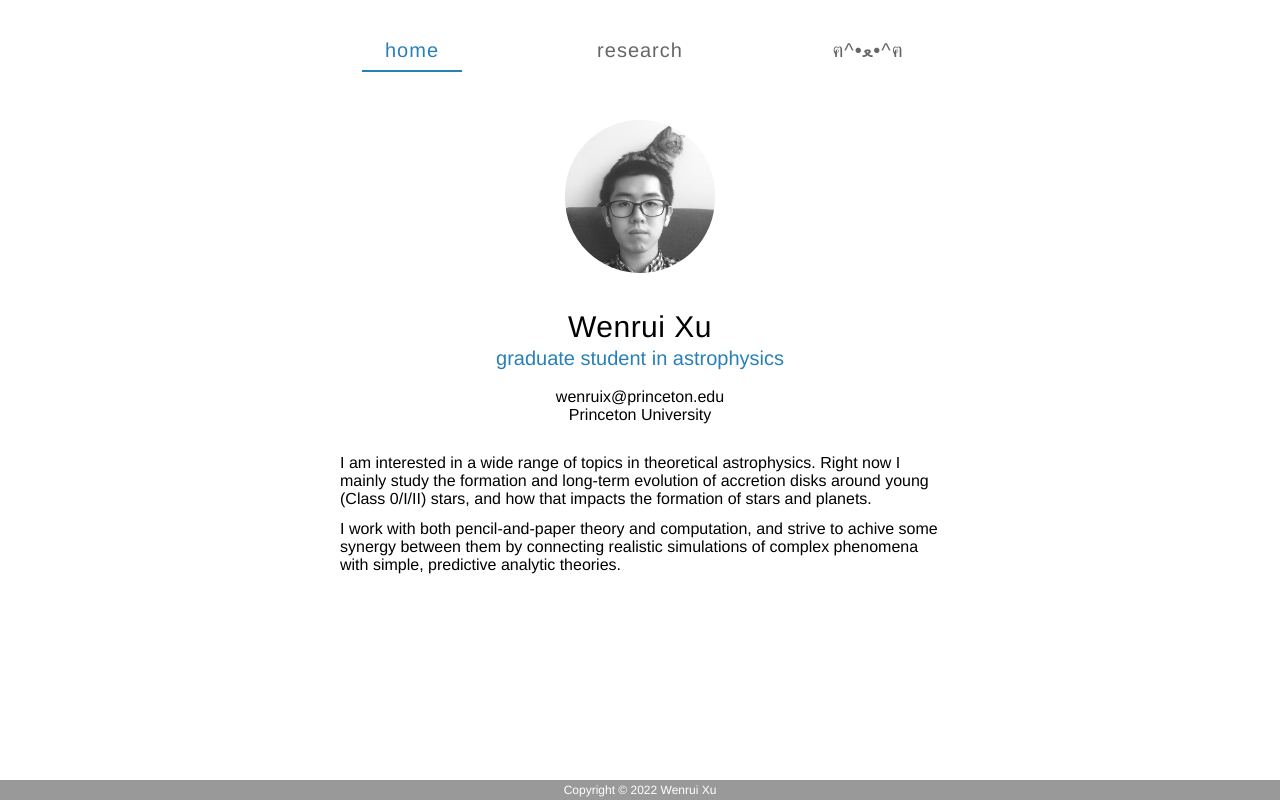
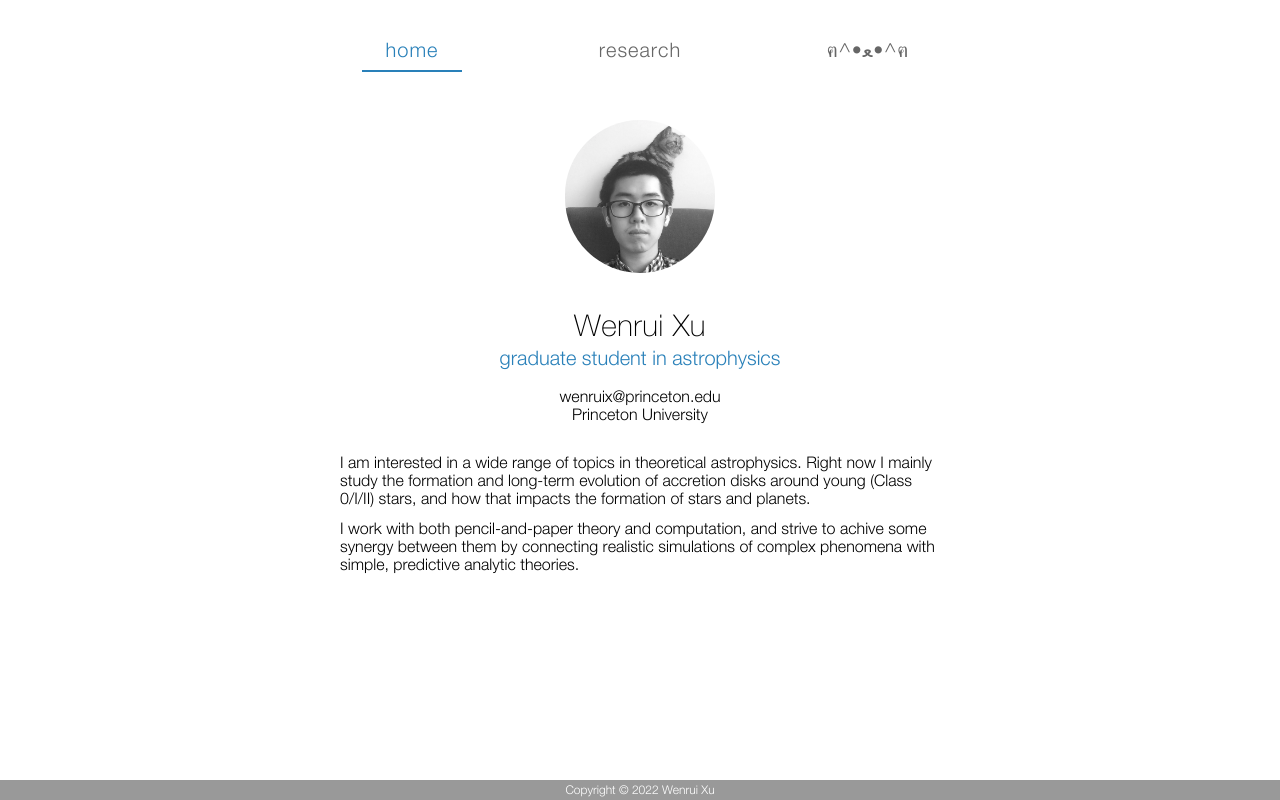
Before and after one commit to wxu26/wxu26.github.io, a plain HTML site: page index.html in a window 1280 px wide. Drawn offline with Linux system fonts and the light colour scheme.

Commit message:
update font

```diff
--- a/index.html
+++ b/index.html
@@ -16,7 +16,7 @@
 <img src='./misc/profile.png '>
 </div>
 <div style='text-align: center;'>
-<span style="font-size: 30px; line-height: 40px; font-weight: 200; letter-spacing: 0.5px;
+<span style="font-size: 30px; line-height: 40px; font-family: helvetica_neue_thin; letter-spacing: 0.5px;
 ">Wenrui Xu</span><br/>
 <span style="font-size: 20px; color: #2980b9;">graduate student in astrophysics</span><br/>
 <br/>
--- a/styles.css
+++ b/styles.css
@@ -1,28 +1,42 @@
 /* All */
 html {
 	position: relative;
+}
+@font-face {
+	font-family: helvetica_neue_light;
+	src: url(font/hn_light.ttf);
+}
+@font-face {
+	font-family: helvetica_neue_thin;
+	src: url(font/hn_thin.ttf);
 }
 body {
     background-color: #fff;
     margin: 0px;
     min-height: 100vh;
     min-width: 600px;
-    font-family: Helvetica Neue,Helvetica,Arial,sans-serif;
-    font-weight: 300;
+    /*font-family: Helvetica Neue,Helvetica,Arial,sans-serif;*/
+    font-family: helvetica_neue_light,Helvetica,Arial,sans-serif;
+    /*font-weight: 300;*/
     font-size: 16px;
     letter-spacing: 0px;
     position: relative;
 }
+html,body {
+	text-size-adjust: none;
+	-webkit-text-size-adjust: none;
+	-moz-text-size-adjust: none;
+	-ms-text-size-adjust: none;
+}
 h1{
 	color: #2980b9;
 	font-size: 20px;
-	font-weight: normal;
 	margin: 40px 0px 0px 0px;
 }
 h2{
 	color: #2980b9;
 	font-size: 16px;
-	font-weight: 300;
+	font-weight: normal;
 	margin: 16px 0px 0px 0px;
 }
 p{
@@ -65,7 +79,6 @@ nav a{
 	text-align: center;
 	/*border-right: solid 1px #ccc;*/
 	border-bottom: solid 2px #fff;
-	font-weight: normal;
 	position: relative;
 }
 nav a.current{
@@ -80,13 +93,13 @@ nav a:hover{
 	-o-transition: 1s; /* opera */
     transition: 1s;
 }
+/*
 #contact{
 	display: none;
 	background-color: #fff;
 	font-size: 16px;
 	line-height: 20px;
 	text-align: left;
-	font-weight: 300;
 	color: #000;
 	padding: 0px 16px 16px 16px;
 	border: solid 1px #ccc;
@@ -102,6 +115,7 @@ a:hover #contact{
 	top: 40px;
 	box-shadow: 0px 1px 3px #ccc;
 }
+*/
 
 /* footer */
 footer{
@@ -226,7 +240,6 @@ nav#single-photo a{
 	margin: 0px;
 	border: none;
 	color: #fff;
-	font-weight: 200;
 	font-size: 30px;
 	opacity: .5;
 }
```
Also changed, not shown: photo.html (+2 -2 lines), photo_template.html (+1 -1 lines), font/hn_light.ttf (added), font/hn_thin.ttf (added).
